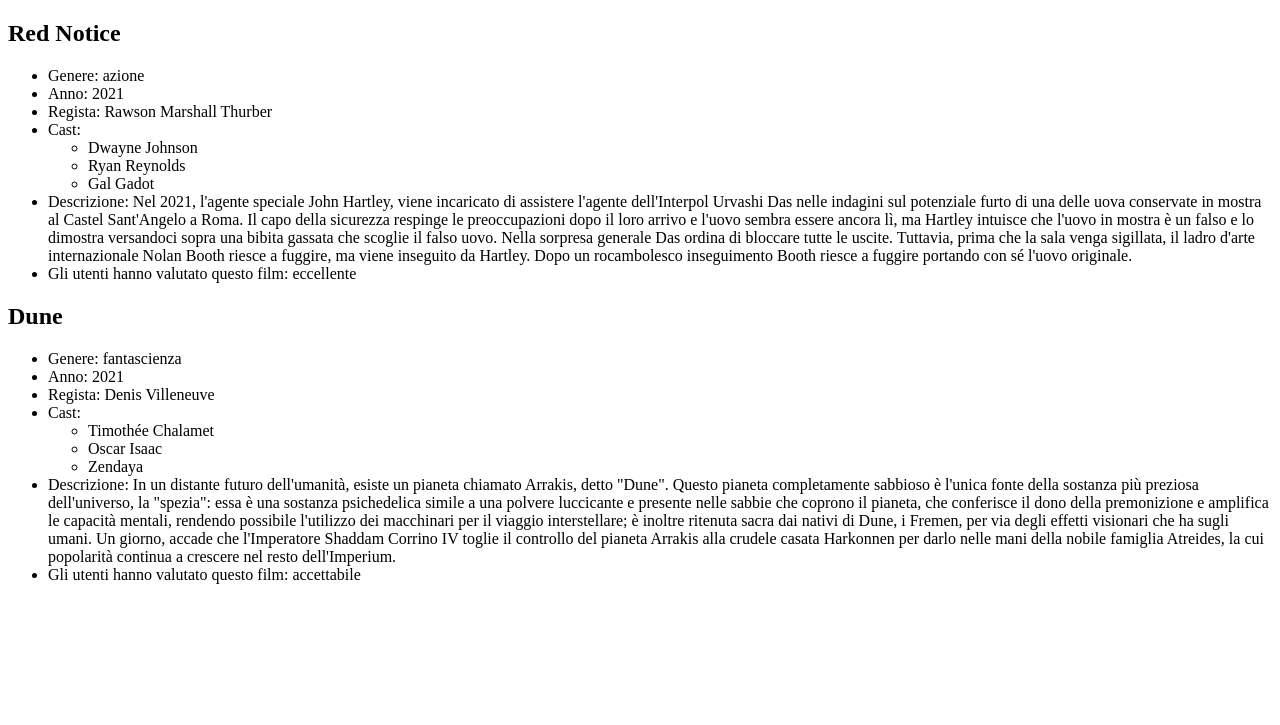
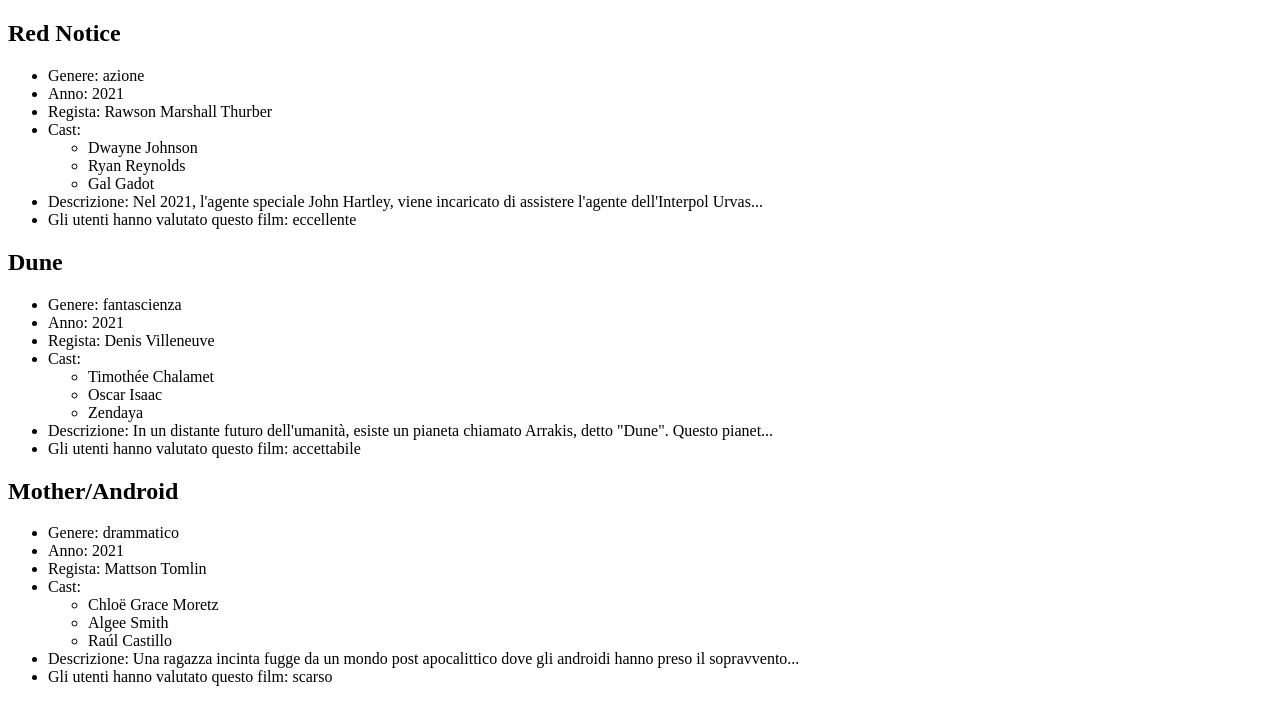
Before and after one commit to LarisaGimbu/php-oop-1, a PHP site: page / in a window 1280 px wide. Shown: the top 725 px of the page. Run offline with PHP 8.4, Linux system fonts and the light colour scheme.

Commit message:
database

```diff
--- a/Movie.php
+++ b/Movie.php
@@ -4,17 +4,15 @@ class Movie{
   public $title;
   public $genre;
   public $year;
+  public $duration;
   public $cast;
   public $movie_director;
   public $description;
   public $reviews;
 
-  function __construct($_title, $_genre, $_year, $_reviews)
+  function __construct($_title)
   {
     $this->title = $_title;
-    $this->genre = $_genre;
-    $this->year = $_year;
-    $this->reviews = $_reviews;
   }
 
   public function getReviews(){
@@ -27,7 +25,7 @@ class Movie{
     return $stringReviews;
   }
 
-  public function getExceptedDescription($length = 20) {
+  public function getExceptedDescription($length = 100) {
     return substr($this->description, 0, $length) . "...";
   }
 }
--- /dev/null
+++ b/database.php
@@ -0,0 +1,34 @@
+<?php
+
+$movies = [
+  [
+    "title"=>"Red Notice",
+    "genre"=>"azione",
+    "year"=>2021,
+    "duration"=>118,
+    "cast"=>['Dwayne Johnson', 'Ryan Reynolds', 'Gal Gadot'],
+    "movie_director"=> "Rawson Marshall Thurber",
+    "description"=>"Nel 2021, l'agente speciale John Hartley, viene incaricato di assistere l'agente dell'Interpol Urvashi Das nelle indagini sul potenziale furto di una delle uova conservate in mostra al Castel Sant'Angelo a Roma. Il capo della sicurezza respinge le preoccupazioni dopo il loro arrivo e l'uovo sembra essere ancora lì, ma Hartley intuisce che l'uovo in mostra è un falso e lo dimostra versandoci sopra una bibita gassata che scoglie il falso uovo. Nella sorpresa generale Das ordina di bloccare tutte le uscite. Tuttavia, prima che la sala venga sigillata, il ladro d'arte internazionale Nolan Booth riesce a fuggire, ma viene inseguito da Hartley. Dopo un rocambolesco inseguimento Booth riesce a fuggire portando con sé l'uovo originale.",
+    "reviews"=> 9,
+  ],
+  [
+    "title"=>"Dune",
+    "genre"=>"fantascienza",
+    "year"=>2021,
+    "duration"=>155,
+    "cast"=>['Timothée Chalamet', 'Oscar Isaac', 'Zendaya'],
+    "movie_director"=> "Denis Villeneuve",
+    "description"=> "In un distante futuro dell'umanità, esiste un pianeta chiamato Arrakis, detto \"Dune\". Questo pianeta completamente sabbioso è l'unica fonte della sostanza più preziosa dell'universo, la \"spezia\": essa è una sostanza psichedelica simile a una polvere luccicante e presente nelle sabbie che coprono il pianeta, che conferisce il dono della premonizione e amplifica le capacità mentali, rendendo possibile l'utilizzo dei macchinari per il viaggio interstellare; è inoltre ritenuta sacra dai nativi di Dune, i Fremen, per via degli effetti visionari che ha sugli umani. Un giorno, accade che l'Imperatore Shaddam Corrino IV toglie il controllo del pianeta Arrakis alla crudele casata Harkonnen per darlo nelle mani della nobile famiglia Atreides, la cui popolarità continua a crescere nel resto dell'Imperium.",
+    "reviews"=> 8,
+  ],
+  [
+    "title"=>"Mother/Android",
+    "genre"=>"drammatico",
+    "year"=>2021,
+    "duration"=>110,
+    "cast"=>['Chloë Grace Moretz', 'Algee Smith', 'Raúl Castillo'],
+    "movie_director"=> "Mattson Tomlin",
+    "description"=> "Una ragazza incinta fugge da un mondo post apocalittico dove gli androidi hanno preso il sopravvento.",
+    "reviews"=> 3,
+  ],
+];
--- a/index.php
+++ b/index.php
@@ -1,16 +1,7 @@
 <?php
 
 require_once __DIR__ . '/Movie.php';
-
-$first_movie = new Movie('Red Notice', 'azione', 2021, 9);
-$first_movie->cast = ['Dwayne Johnson', 'Ryan Reynolds', 'Gal Gadot'];
-$first_movie->movie_director = 'Rawson Marshall Thurber';
-$first_movie->description = 'Nel 2021, l\'agente speciale John Hartley, viene incaricato di assistere l\'agente dell\'Interpol Urvashi Das nelle indagini sul potenziale furto di una delle uova conservate in mostra al Castel Sant\'Angelo a Roma. Il capo della sicurezza respinge le preoccupazioni dopo il loro arrivo e l\'uovo sembra essere ancora lì, ma Hartley intuisce che l\'uovo in mostra è un falso e lo dimostra versandoci sopra una bibita gassata che scoglie il falso uovo. Nella sorpresa generale Das ordina di bloccare tutte le uscite. Tuttavia, prima che la sala venga sigillata, il ladro d\'arte internazionale Nolan Booth riesce a fuggire, ma viene inseguito da Hartley. Dopo un rocambolesco inseguimento Booth riesce a fuggire portando con sé l\'uovo originale.';
-
-$second_movie = new Movie('Dune', 'fantascienza', 2021, 8);
-$second_movie->cast = ['Timothée Chalamet', 'Oscar Isaac', 'Zendaya'];
-$second_movie->movie_director = 'Denis Villeneuve';
-$second_movie->description = 'In un distante futuro dell\'umanità, esiste un pianeta chiamato Arrakis, detto "Dune". Questo pianeta completamente sabbioso è l\'unica fonte della sostanza più preziosa dell\'universo, la "spezia": essa è una sostanza psichedelica simile a una polvere luccicante e presente nelle sabbie che coprono il pianeta, che conferisce il dono della premonizione e amplifica le capacità mentali, rendendo possibile l\'utilizzo dei macchinari per il viaggio interstellare; è inoltre ritenuta sacra dai nativi di Dune, i Fremen, per via degli effetti visionari che ha sugli umani. Un giorno, accade che l\'Imperatore Shaddam Corrino IV toglie il controllo del pianeta Arrakis alla crudele casata Harkonnen per darlo nelle mani della nobile famiglia Atreides, la cui popolarità continua a crescere nel resto dell\'Imperium.';
+require_once __DIR__ . '/database.php';
 
 
 
@@ -25,35 +16,33 @@ $second_movie->description = 'In un distante futuro dell\'umanità, esiste un pi
   <title>Document</title>
 </head>
 <body>
-  <h2><?php echo $first_movie->title ?> </h2>
+<?php foreach ($movies as $movie):
+    $new_movie = new Movie($movie['title']);
+    $new_movie->genre = $movie['genre'];
+    $new_movie->year = $movie['year'];
+    $new_movie->duration = $movie['duration'];
+    $new_movie->cast = $movie['cast'];
+    $new_movie->movie_director = $movie['movie_director'];
+    $new_movie->description = $movie['description'];
+    $new_movie->reviews = $movie['reviews'];
+
+  ?>
+  <h2><?php echo $new_movie->title ?> </h2>
   <ul>
-    <li>Genere: <?php echo $first_movie->genre ?></li>
-    <li>Anno: <?php echo $first_movie->year ?></li>
-    <li>Regista: <?php echo $first_movie->movie_director ?></li>
+    <li>Genere: <?php echo $new_movie->genre ?></li>
+    <li>Anno: <?php echo $new_movie->year ?></li>
+    <li>Regista: <?php echo $new_movie->movie_director ?></li>
     <li>Cast:
       <ul>
-      <?php foreach ($first_movie->cast as $actor): ?>
+      <?php foreach ($new_movie->cast as $actor): ?>
         <li><?php echo $actor ?></li>
       <?php endforeach; ?>
       </ul>
     </li>
-    <li>Descrizione: <?php echo $first_movie->description ?></li>
-    <li>Gli utenti hanno valutato questo film:  <?php echo $first_movie->getReviews() ?></li>
+    <li>Descrizione: <?php echo $new_movie->getExceptedDescription() ?></li>
+    <li>Gli utenti hanno valutato questo film:  <?php echo $new_movie->getReviews() ?></li>
   </ul>
-  <h2><?php echo $second_movie->title ?> </h2>
-  <ul>
-    <li>Genere: <?php echo $second_movie->genre ?></li>
-    <li>Anno: <?php echo $second_movie->year ?></li>
-    <li>Regista: <?php echo $second_movie->movie_director ?></li>
-    <li>Cast:
-      <ul>
-      <?php foreach ($second_movie->cast as $actor): ?>
-        <li><?php echo $actor ?></li>
-      <?php endforeach; ?>
-      </ul>
-    </li>
-    <li>Descrizione: <?php echo $second_movie->description ?></li>
-    <li>Gli utenti hanno valutato questo film:  <?php echo $second_movie->getReviews() ?></li>
-  </ul>
+  <?php endforeach ?>
+
 </body>
 </html>
```
